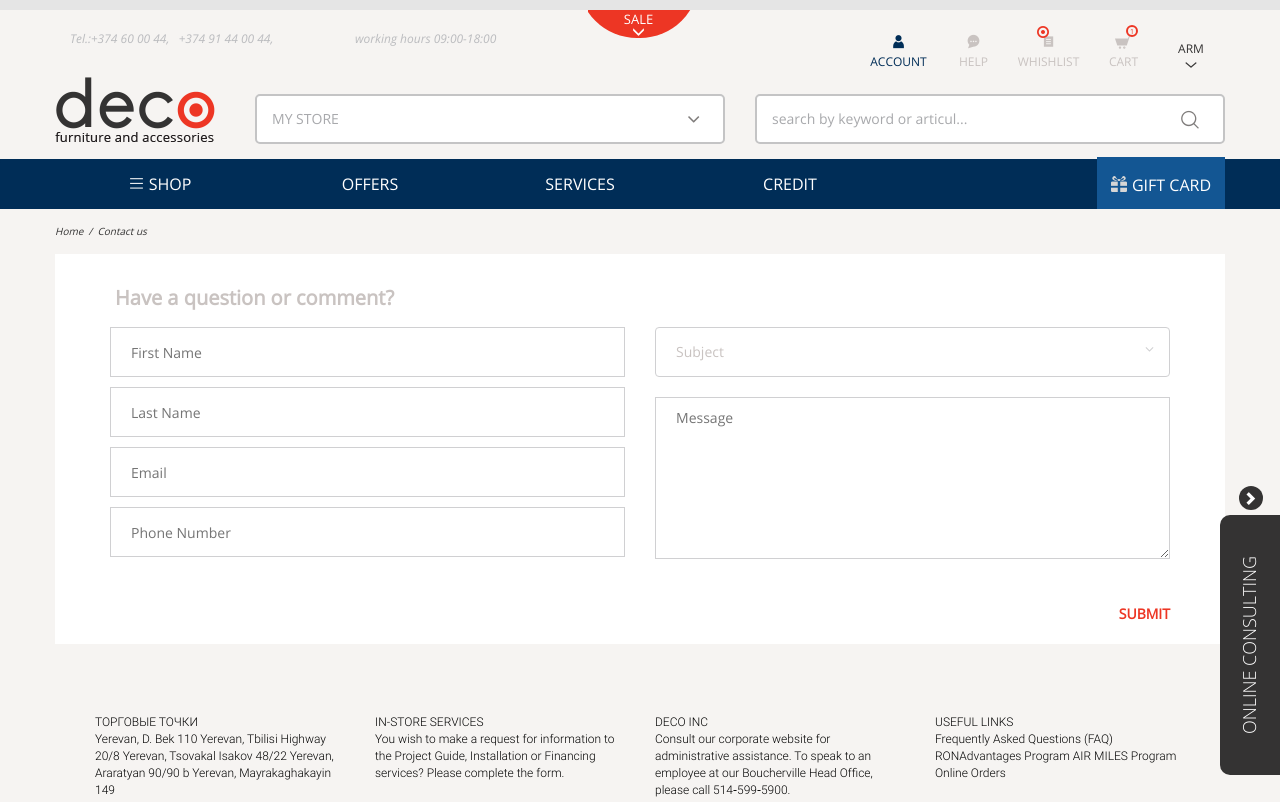
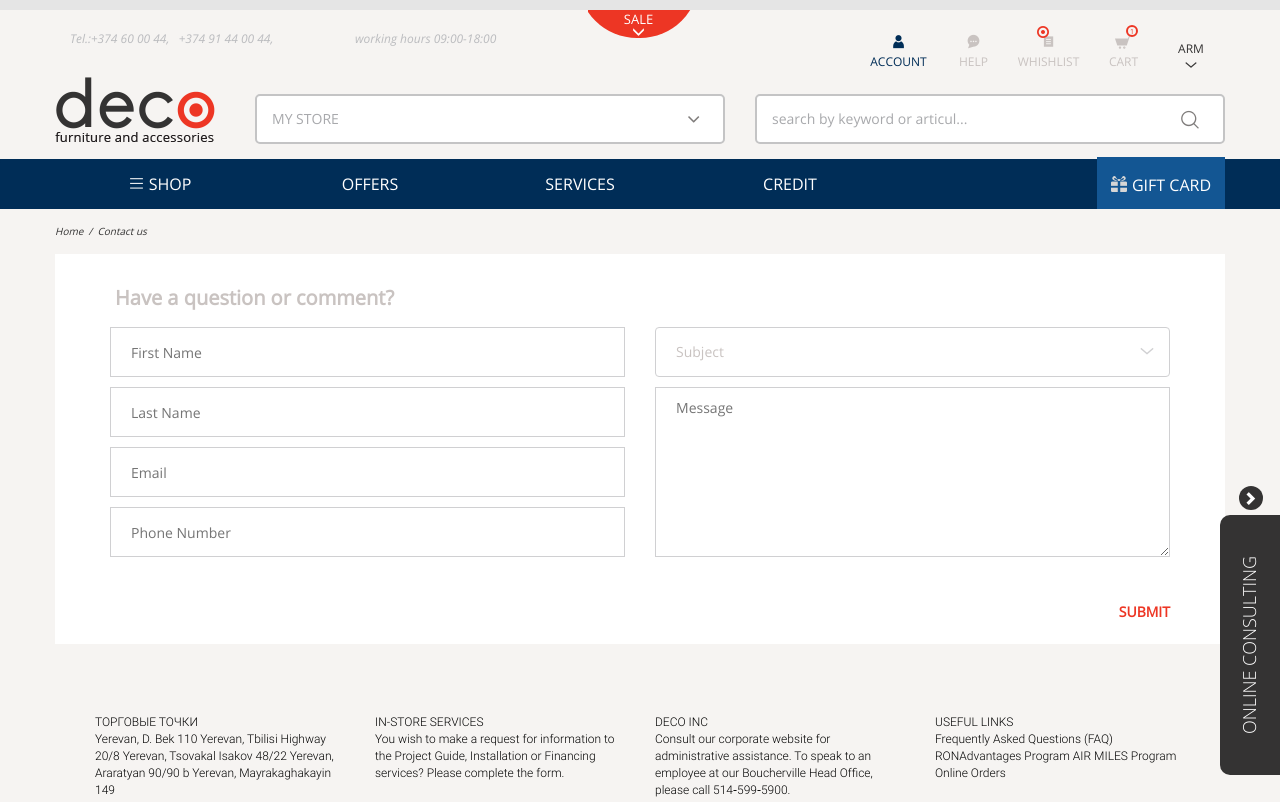
Before and after one commit to azhovhannisyan/deco, a plain HTML site: page contact-us.html in a window 1280 px wide. Shown: the top 802 px of the page. Drawn offline with Linux system fonts and the light colour scheme; files whose address does not match are found by name.

Commit message:
fixed pages

```diff
--- a/contact-us.html
+++ b/contact-us.html
@@ -451,7 +451,7 @@
                     <div class="dropdown">
                         <button class="btn btn-default dropdown-toggle" type="button" id="dropdownMenu1" data-toggle="dropdown" aria-haspopup="true" aria-expanded="true">
                             Subject
-                            <span class="fa fa-angle-down"></span>
+                            <span class="icon-lang_arrow-01"></span>
                         </button>
                         <ul class="dropdown-menu" aria-labelledby="dropdownMenu1">
                             <li><a href="#">Action</a></li>
--- a/css/deco.css
+++ b/css/deco.css
@@ -2000,6 +2000,7 @@ input[type=checkbox]:checked+div {
     width: 100%;
     left: 0;
     padding-right: 45px;
+    pointer-events: none;
 }
 
 .indicator {
@@ -2753,9 +2754,6 @@ footer input:-moz-placeholder {
     margin-bottom: 10px;
 }
 
-.order-form .dropdown button, .personal-edit .dropdown button, .order-form .dropdown button:hover, .order-form .dropdown button:focus, .order-form .open>.dropdown-toggle.btn-default:hover, .order-form .open>.dropdown-toggle.btn-default {
-    color: #c9c3c1;
-}
 
 .order-form .inputs {
     position: relative;
@@ -2818,11 +2816,21 @@ footer input:-moz-placeholder {
     border: 1px solid #89abc9;
 }
 
+.order-form.contact-page .dropdown button, .order-form.contact-page .dropdown button:hover, .order-form.contact-page .dropdown button:focus, .order-form.contact-page .open>.dropdown-toggle.btn-default:hover, .order-form.contact-page .open>.dropdown-toggle.btn-default {
+    background: none;
+    color: #c9c3c1;
+    border: 1px solid #d0d0d2;
+    margin-bottom: 10px;
+}
+
+
+
 .order-form .dropdown span {
     float: right;
     color: #d0d0d2;
     font-weight: normal;
     font-size: 14px;
+    margin-top: 2px;
 }
 
 .order-form .dropdown .dropdown-menu, .personal-edit .dropdown .dropdown-menu{
@@ -3046,6 +3054,10 @@ footer input:-moz-placeholder {
 
 .contact-page .register {
     text-align: right;
+}
+
+.contact-page textarea {
+    height: 170px;
 }
 
 .stores {
```
Also changed, not shown: index.html (+0 -1 lines).
